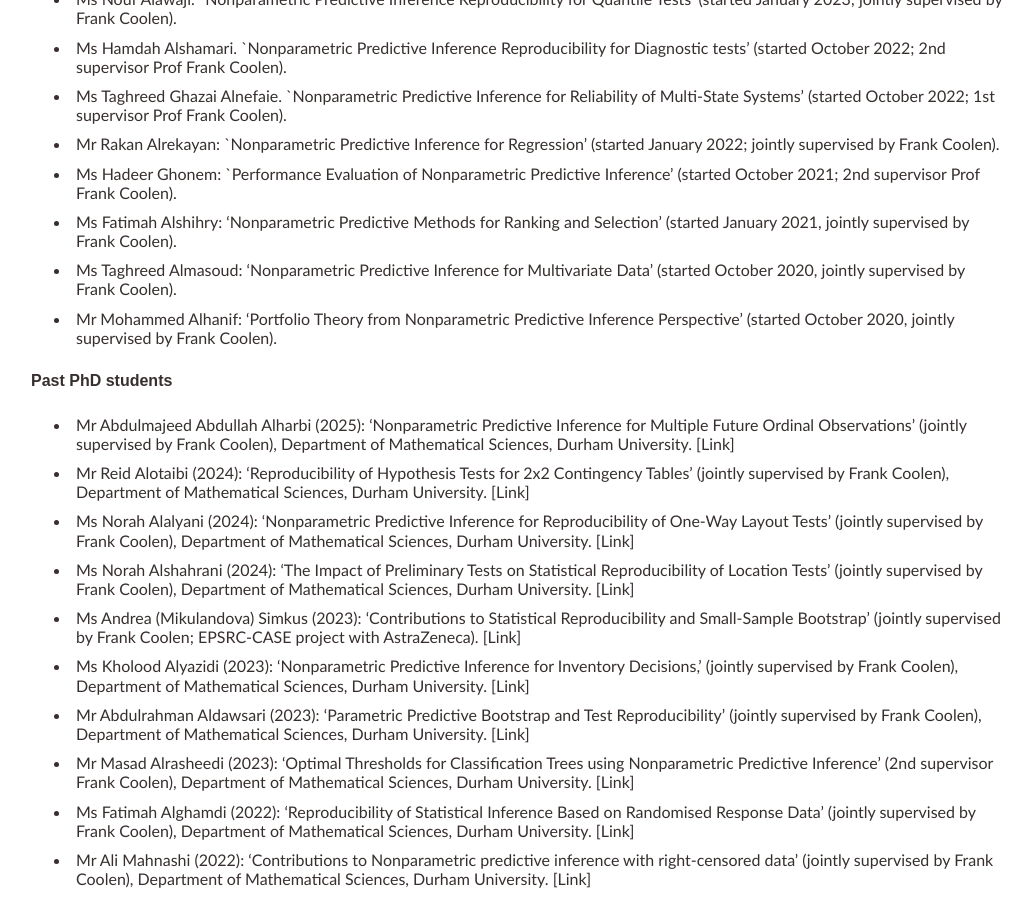
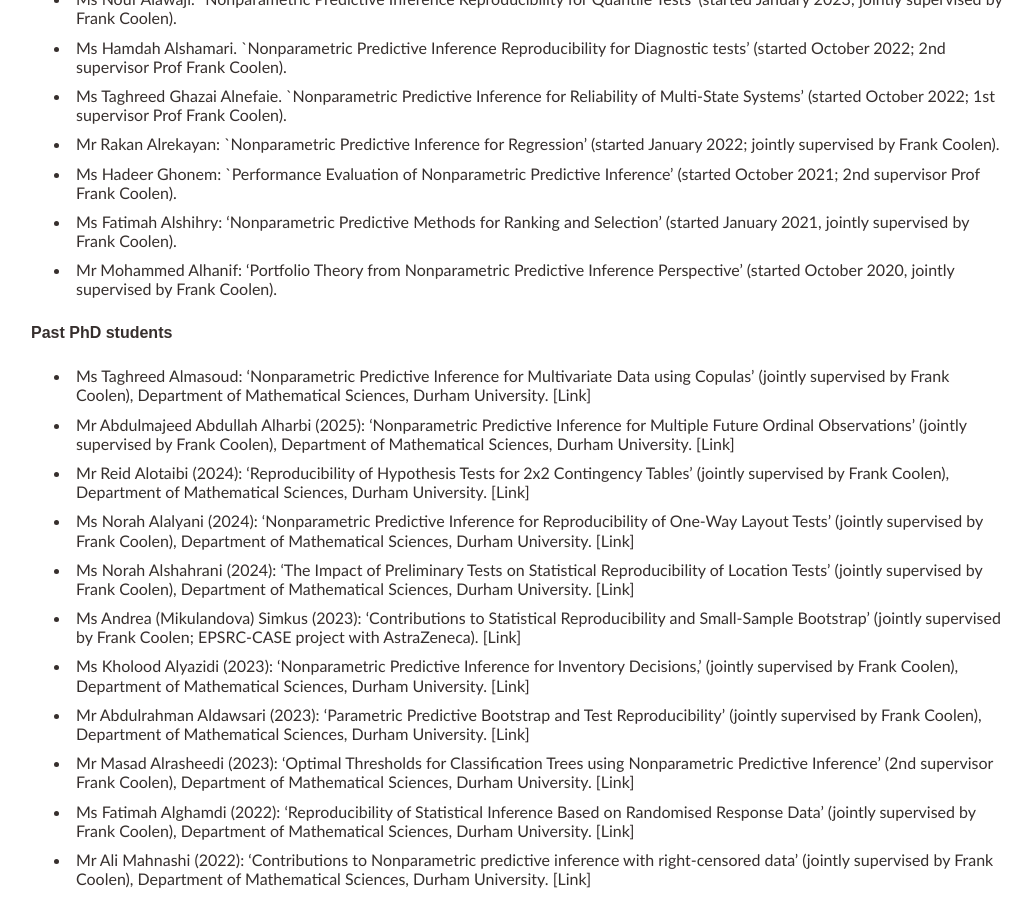
Before and after one commit to tmaturi/tahanimaturi, a Jekyll site: the page built from research.md, in a window 1280 px wide and 900 px high, scrolled down 689 px. Shown: the whole window, without its empty margins (120-1153 px from the left). Built offline with Jekyll 4.4.1, drawn with Linux system fonts in a browser that asks for light colours; our own code applies the rules of GitHub Pages for plain Markdown files.

Commit message:
Update research.md

```diff
--- a/research.md
+++ b/research.md
@@ -38,7 +38,6 @@
 
 - Ms Fatimah Alshihry: 'Nonparametric Predictive Methods for Ranking and Selection' (started January 2021, jointly supervised by Frank Coolen).
 
-- Ms Taghreed Almasoud: 'Nonparametric Predictive Inference for Multivariate Data' (started October 2020, jointly supervised by Frank Coolen).
 
 
 - Mr Mohammed Alhanif: 'Portfolio Theory from Nonparametric Predictive Inference Perspective' (started October 2020, jointly supervised by Frank Coolen).
@@ -53,6 +52,8 @@
 
 ### Past PhD students
 <br>
+
+- Ms Taghreed Almasoud: 'Nonparametric Predictive Inference for Multivariate Data using Copulas' (jointly supervised by Frank Coolen),  Department of Mathematical Sciences, Durham University. [[Link]](https://etheses.dur.ac.uk/16176/)
 
 - Mr Abdulmajeed Abdullah Alharbi (2025): 'Nonparametric Predictive Inference for Multiple Future Ordinal Observations' (jointly supervised by Frank Coolen),  Department of Mathematical Sciences, Durham University. [[Link]](https://etheses.dur.ac.uk/15908/)
 
```
